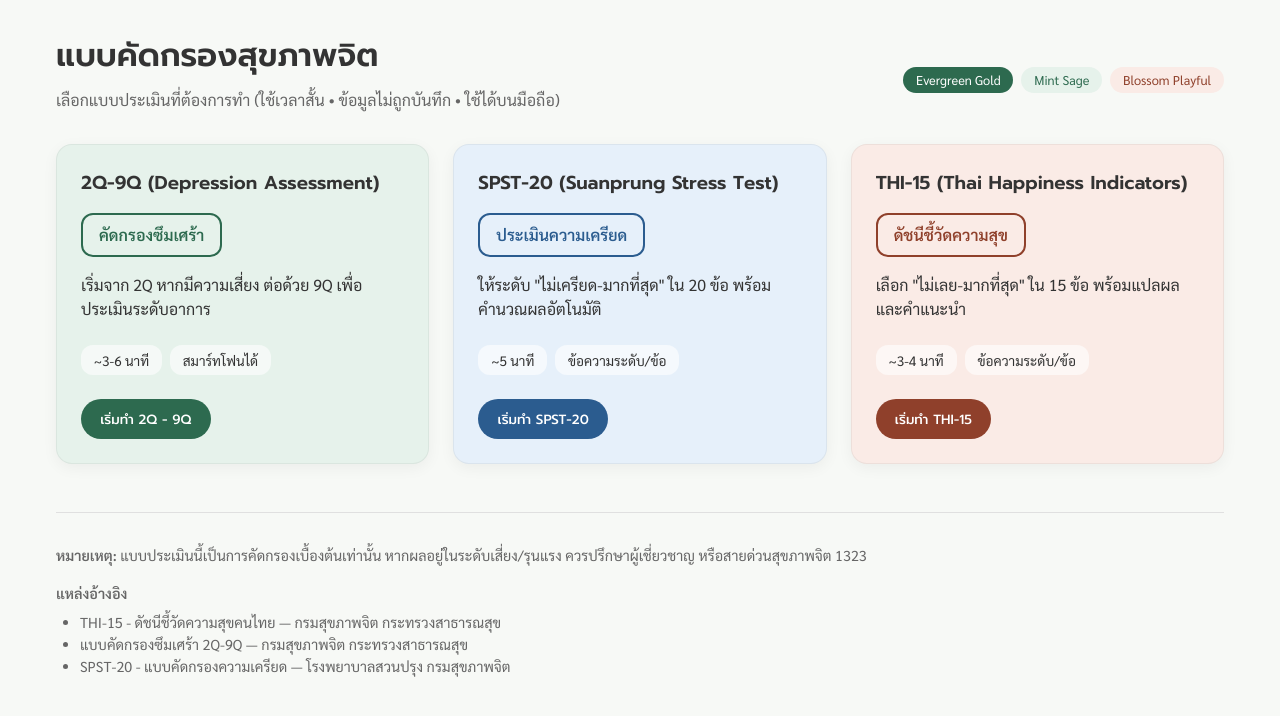
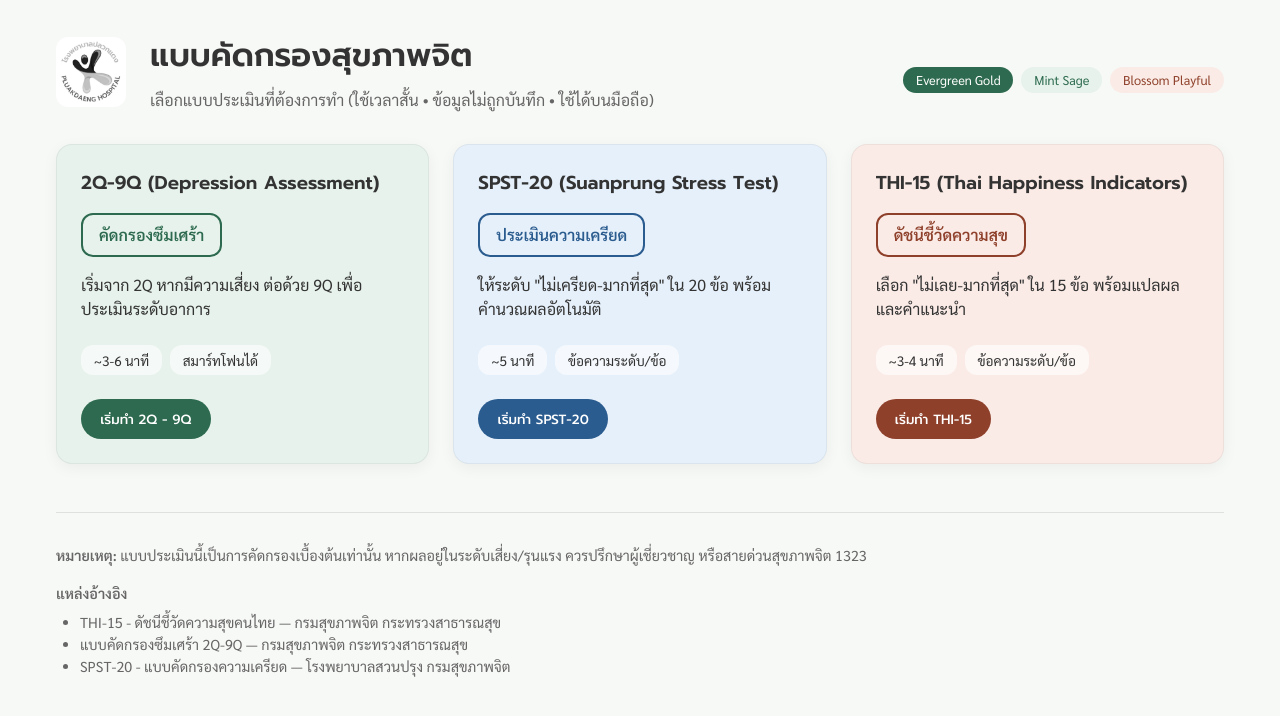
Before and after one commit to pharmacisttom/pdhpsyco, a React (Vite) app: page / in a window 1280 px wide. Shown: the top 716 px of the page. Built offline with nearby package versions, Linux system fonts and the light colour scheme.

Commit message:
Add PDH logo to home page

```diff
--- a/src/components/Home.jsx
+++ b/src/components/Home.jsx
@@ -1,14 +1,18 @@
 import React from 'react';
 import '../index.css';
+import logo from '../assets/pdh.jfif';
 
 function Home({ onNavigate }) {
   return (
     <div className="container" style={{ maxWidth: '1200px' }}>
 
       <div style={{ display: 'flex', justifyContent: 'space-between', alignItems: 'center', flexWrap: 'wrap', marginBottom: '2rem' }}>
-        <div>
-          <h1 style={{ fontSize: '2rem', marginBottom: '0.5rem', fontWeight: '600' }}>แบบคัดกรองสุขภาพจิต</h1>
-          <p style={{ color: 'var(--text-muted)' }}>เลือกแบบประเมินที่ต้องการทำ (ใช้เวลาสั้น • ข้อมูลไม่ถูกบันทึก • ใช้ได้บนมือถือ)</p>
+        <div style={{ display: 'flex', alignItems: 'center', gap: '1.5rem' }}>
+          <img src={logo} alt="PDH Logo" style={{ height: '70px', borderRadius: '12px', objectFit: 'cover' }} />
+          <div>
+            <h1 style={{ fontSize: '2rem', marginBottom: '0.5rem', fontWeight: '600' }}>แบบคัดกรองสุขภาพจิต</h1>
+            <p style={{ color: 'var(--text-muted)' }}>เลือกแบบประเมินที่ต้องการทำ (ใช้เวลาสั้น • ข้อมูลไม่ถูกบันทึก • ใช้ได้บนมือถือ)</p>
+          </div>
         </div>
         <div style={{ display: 'flex', gap: '0.5rem', marginTop: '1rem' }}>
           {/* Mock theme buttons just for aesthetics based on user image */}
```
Also changed, not shown: src/assets/pdh.jfif (added).
